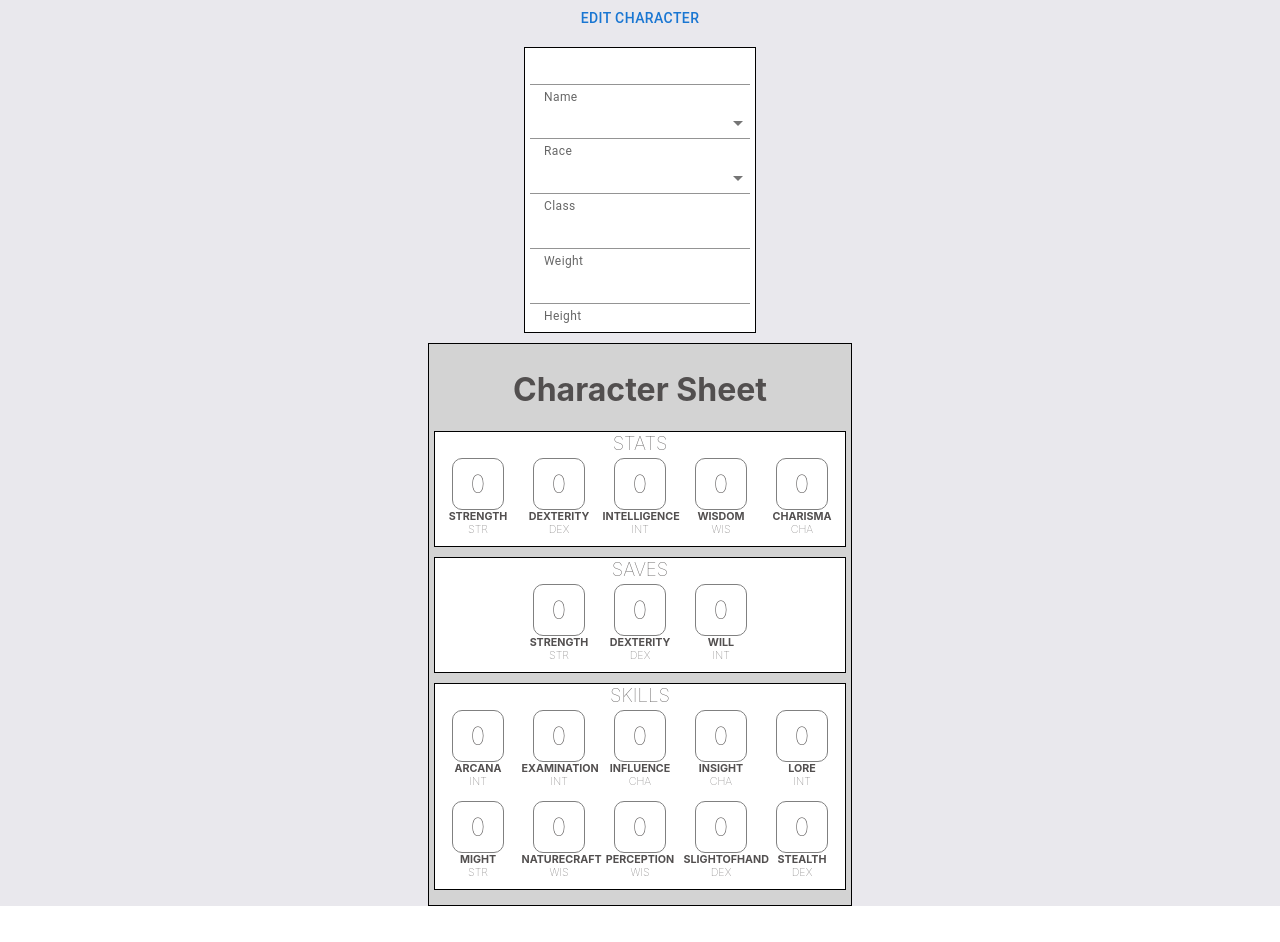
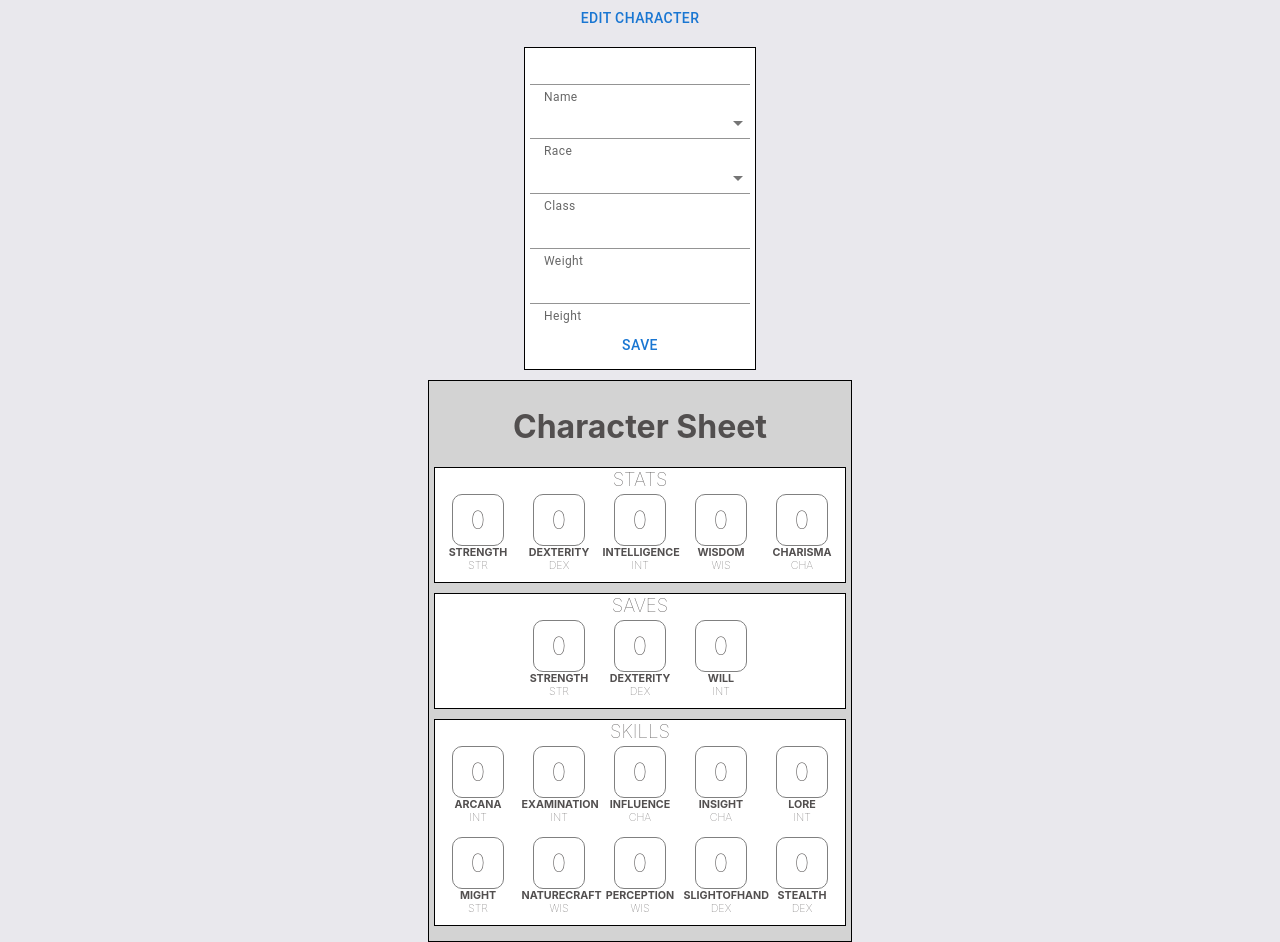
Before and after one commit to JustinHamerly/nimble-app, a React (Create React App) app: page / in a window 1280 px wide. Before the commit the page ends 906 px from the top, so only its background shows below. Built offline with nearby package versions, Linux system fonts and the light colour scheme; the HTML template or start-up script is replaced by a standard one.

Commit message:
flavor bio editor now updating state

```diff
--- a/src/components/Main/CharacterCreator/FlavorBioEditor.tsx
+++ b/src/components/Main/CharacterCreator/FlavorBioEditor.tsx
@@ -1,14 +1,20 @@
 import React, { useContext, useEffect, useState } from "react";
 import './FlavorBioEditor.css'
 import { SelectedCharacterContext } from "../../../context/SelectedCharacterContext";
-import { Box, FormControl, FormHelperText, MenuItem, Select, SelectChangeEvent, TextField } from "@mui/material";
+import { Box, Button, FormControl, FormHelperText, MenuItem, Select, SelectChangeEvent, TextField } from "@mui/material";
 
 function FlavorBioEditor() {
 
     const charContext = useContext(SelectedCharacterContext);
-    const [race, setRace] = useState('');
-    const [charClass, setCharClass] = useState('');
+    const [race, setRace] = useState(charContext?.state.flavorBio.race || '');
+    const [charClass, setCharClass] = useState(charContext?.state.flavorBio.classes[0].name || '');
+    const [charName, setCharName] = useState(charContext?.state.flavorBio.name || '');
+    const [weight, setWeight] = useState(charContext?.state.flavorBio.weight || '');
+    const [height, setHeight] = useState(charContext?.state.flavorBio.height || '');
+
     if (!charContext) return null;
+
+    const { dispatch } = charContext;
 
     return (
         <Box
@@ -18,7 +24,7 @@ function FlavorBioEditor() {
             id="flavor-bio-editor"
         >
             <FormControl className="bio-form-field">
-                <TextField id="outlined-basic" variant="standard" />
+                <TextField id="name-field" variant="standard" value={charName} onChange={(e) => setCharName(e.target.value)} />
                 <FormHelperText>Name</FormHelperText>
             </FormControl>
             <FormControl className="bio-form-field">
@@ -26,7 +32,7 @@ function FlavorBioEditor() {
                     id="race-select"
                     value={race}
                     variant="standard"
-                    onChange={(e: SelectChangeEvent)=>setRace(e.target.value)}
+                    onChange={(e: SelectChangeEvent) => setRace(e.target.value)}
                 >
                     <MenuItem className="menu-item" value={'human'}>Human</MenuItem>
                     <MenuItem className="menu-item" value={'elf'}>Elf</MenuItem>
@@ -40,7 +46,7 @@ function FlavorBioEditor() {
                     id="class-select"
                     value={charClass}
                     variant="standard"
-                    onChange={(e: SelectChangeEvent)=>setCharClass(e.target.value)}
+                    onChange={(e: SelectChangeEvent) => setCharClass(e.target.value)}
                 >
                     <MenuItem className="menu-item" value={'berserker'}>Berserker</MenuItem>
                     <MenuItem className="menu-item" value={'thecheat'}>The Cheat</MenuItem>
@@ -50,13 +56,24 @@ function FlavorBioEditor() {
                 <FormHelperText>Class</FormHelperText>
             </FormControl>
             <FormControl className="bio-form-field">
-                <TextField id="outlined-basic" variant="standard" />
+                <TextField id="weight-field" variant="standard" value={weight} onChange={(e) => setWeight(e.target.value)} />
                 <FormHelperText>Weight</FormHelperText>
             </FormControl>
             <FormControl className="bio-form-field">
-                <TextField id="outlined-basic" variant="standard" />
+                <TextField id="height-field" variant="standard" value={height} onChange={(e) => setHeight(e.target.value)} />
                 <FormHelperText>Height</FormHelperText>
             </FormControl>
+
+            <Button id="change-flavor-button" onClick={() => dispatch({
+                type: 'SET_FLAVOR_BIO',
+                payload: {
+                    name: charName,
+                    race: race,
+                    classes: [{name: charClass, level: 1}],
+                    weight: weight,
+                    height: height
+                }
+            })}>SAVE</Button>
         </Box>
     )
 };
```
